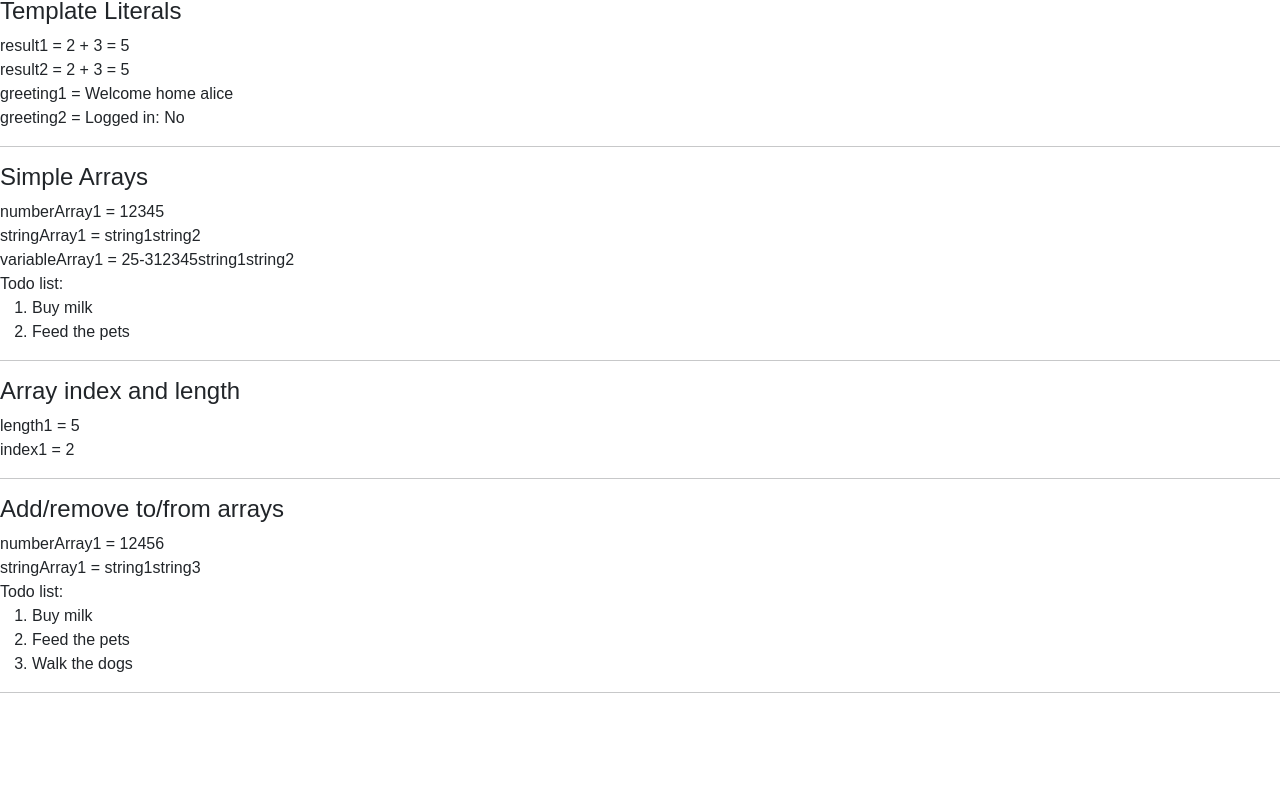
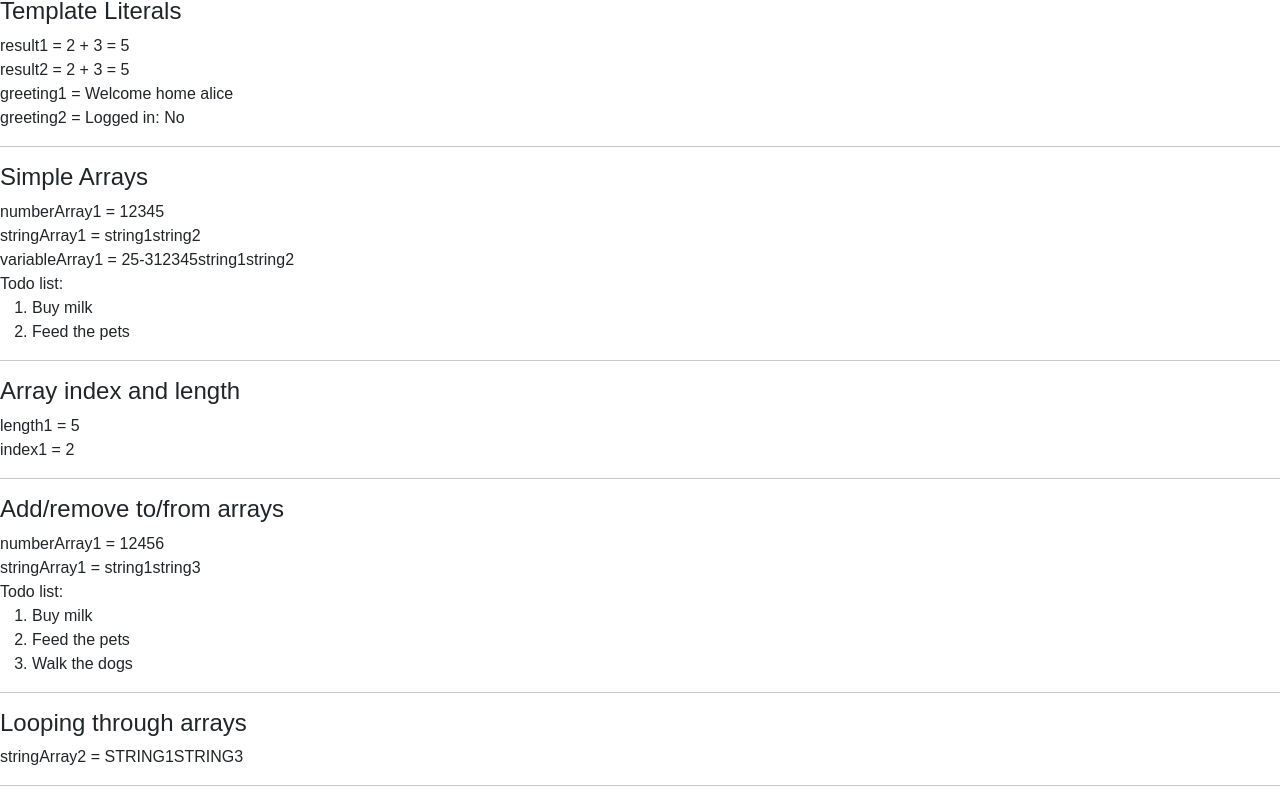
Before and after one commit to abbyelbaum/kambaz-react-web-app, a React (Vite) app: page /#/Labs/Lab3/Lab3 in a window 1280 px wide. Shown: the part 1496-2298 px from the top of the page. Before the commit the page ends 2205 px from the top, so only its background shows below. Built offline with nearby package versions, Linux system fonts and the light colour scheme.

Commit message:
For Loops

```diff
--- /dev/null
+++ b/src/Labs/Lab3/ForLoops.tsx
@@ -0,0 +1,14 @@
+export default function ForLoops() {
+    let stringArray1 = ["string1", "string3"];
+    let stringArray2 = [];
+    for (let i = 0; i < stringArray1.length; i++) {
+        const string1 = stringArray1[i];
+        stringArray2.push(string1.toUpperCase());
+    }
+    return(
+        <div id="wd-for-loops">
+            <h4>Looping through arrays</h4>
+            stringArray2 = {stringArray2} <hr/>
+        </div>
+    );
+}
--- a/src/Labs/Lab3/index.tsx
+++ b/src/Labs/Lab3/index.tsx
@@ -12,6 +12,7 @@ import TemplateLiterals from "./TemplateLiterals";
 import SimpleArrays from "./SimpleArrays";
 import ArrayIndexAndLength from "./ArrayIndexAndLength";
 import AddingAndRemovingToFromArrays from "./AddingAndRemovingToFromArrays";
+import ForLoops from "./ForLoops";
 
 export default function Lab3() {
     return (
@@ -31,6 +32,7 @@ export default function Lab3() {
             <SimpleArrays/>
             <ArrayIndexAndLength/>
             <AddingAndRemovingToFromArrays/>
+            <ForLoops/>
         </div>
     );
 }
```
